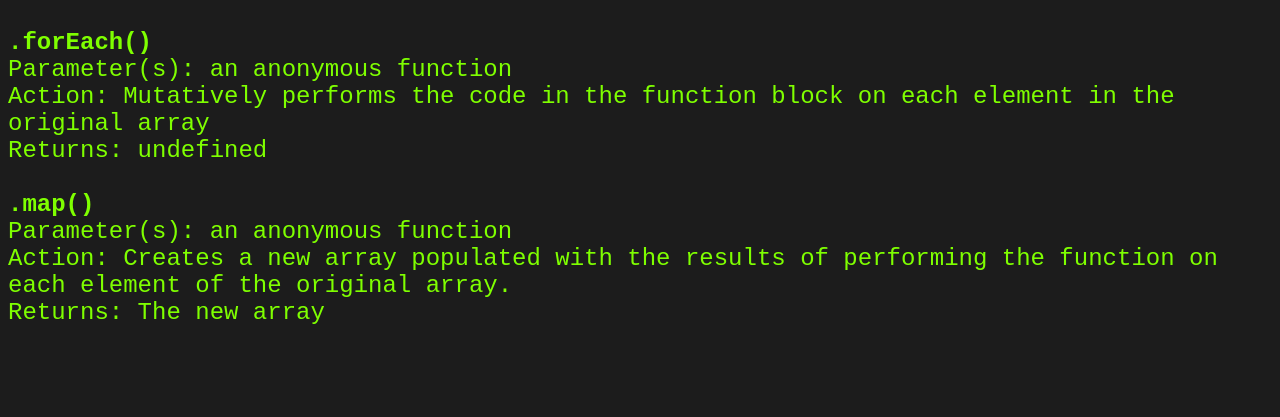
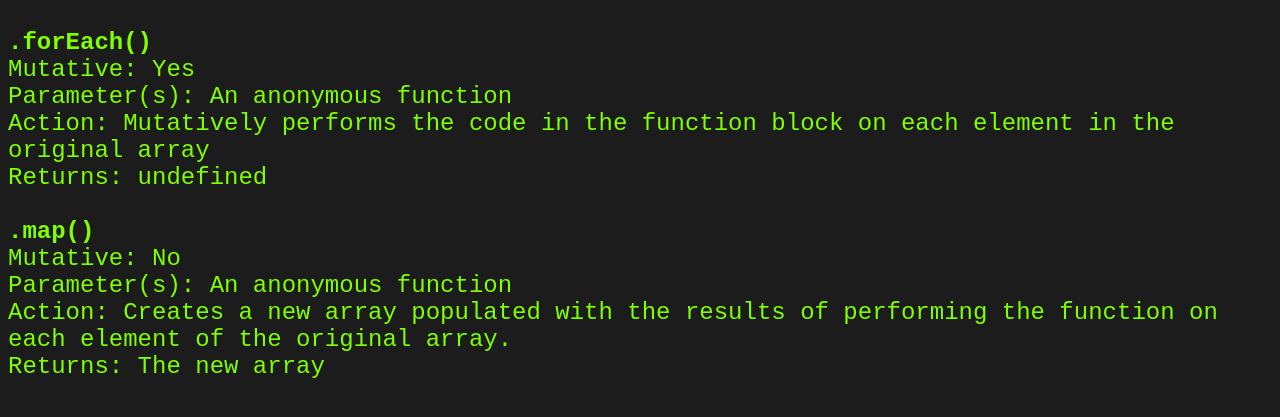
Before and after one commit to Paraprax/array-methods-page, a plain HTML site: page index.html in a window 1280 px wide. Shown: the part 89-506 px from the top of the page. Drawn offline with Linux system fonts and the light colour scheme.

Commit message:
Add Mutative status of methods

```diff
--- a/index.html
+++ b/index.html
@@ -12,14 +12,16 @@
 
     <!-- .forEach() -->
     <div class="method-name">.forEach()</div>
-    <div class="method-details method-params">Parameter(s): an anonymous function</div>
+    <div class="method-mutative">Mutative: Yes</div>
+    <div class="method-details method-params">Parameter(s): An anonymous function</div>
     <div class="method-details method-effect">Action: Mutatively performs the code in the function block on each element in the original array</div>
     <div class="method-details method-output">Returns: undefined</div>
     <br />
 
     <!-- .map() -->
     <div class="method-name">.map()</div>
-    <div class="method-details method-params">Parameter(s): an anonymous function</div>
+    <div class="method-mutative">Mutative: No</div>
+    <div class="method-details method-params">Parameter(s): An anonymous function</div>
     <div class="method-details method-effect">Action: Creates a new array populated with the results of performing the function on each element of the original array.</div>
     <div class="method-details method-output">Returns: The new array</div>
     <br />
```
